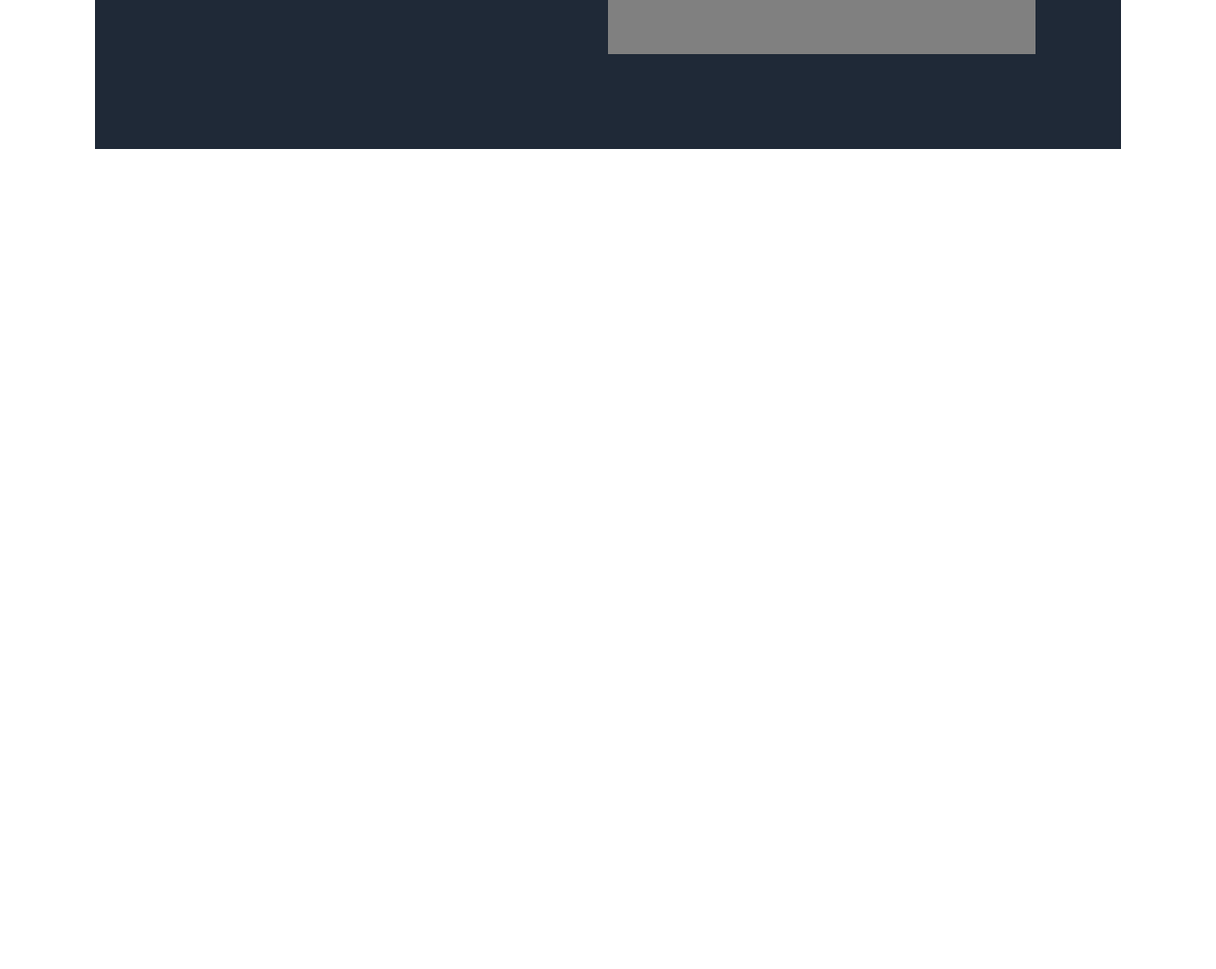
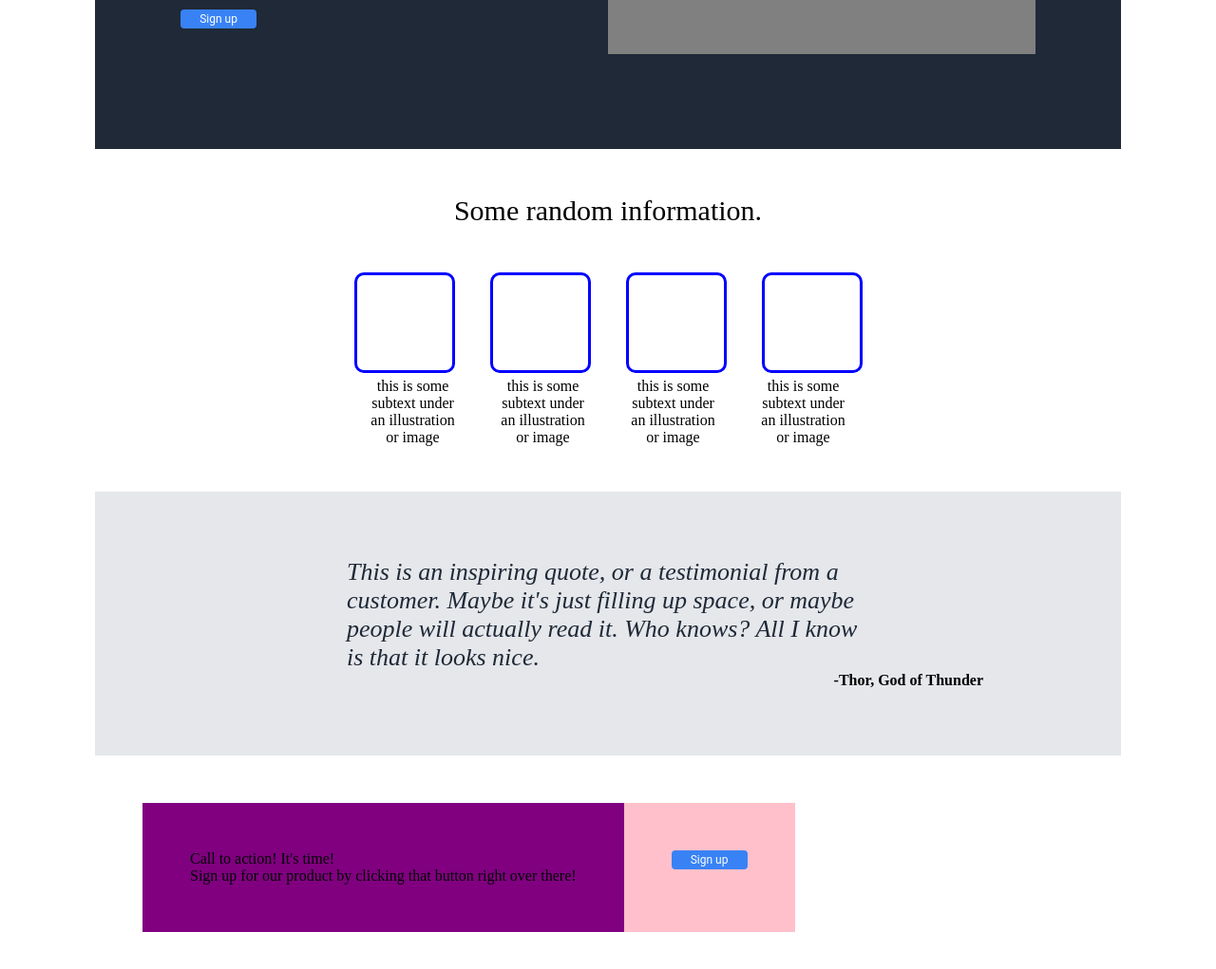
Before and after one commit to craigmasters/landing-page, a plain HTML site: page index.html in a window 1280 px wide. Shown: the part 303-1324 px from the top of the page at 95% size. Before the commit the page ends 800 px from the top, so only its background shows below. Drawn offline with Linux system fonts and the light colour scheme.

Commit message:
Add quote and boxes sections

```diff
--- a/index.html
+++ b/index.html
@@ -19,8 +19,39 @@
             <div class="title">
                 <h1>This website is awesome</h1>
                 <p class="subtext">This website has some subtext that goes here under the main title. It's a smaller font and the color is lower contrast</p>
+                <div class="button">
+                    <button>Sign up</button>
+                </div>
             </div>
             <div class="img">this is a placeholder for an image</div>
         </div>
+        <div class="information-header">Some random information.</div>
+        <div class="information">
+            <div class="box"></div>
+            <div class="box"></div>
+            <div class="box"></div>
+            <div class="box"></div>
+        </div>
+        <div class="subtext-container">
+            <div class="box-subtext">this is some subtext under an illustration or image</div>
+            <div class="box-subtext">this is some subtext under an illustration or image</div>
+            <div class="box-subtext">this is some subtext under an illustration or image</div>
+            <div class="box-subtext">this is some subtext under an illustration or image</div>
+        </div>
+        <div class="quote-container">
+            <div class="quote">This is an inspiring quote, or a testimonial from a customer. Maybe it's just filling up space, or maybe people will actually read it. Who knows? All I know is that it looks nice.</div>
+        </div>
+        <div class="signature">-Thor, God of Thunder</div>
+        <div class="cta-section">
+            <div class="cta-container-left">
+                <div class="cta-header">Call to action! It's time!</div>
+                <div class="cta-text">Sign up for our product by clicking that button right over there!</div>
+            </div>
+            <div class="cta-container-right">
+                <div class="button">
+                    <button>Sign up</button>
+                </div>
+            </div>
+        </div>
     </body>
 </html>
--- a/style.css
+++ b/style.css
@@ -8,6 +8,7 @@ body {
     margin: 0 100px;
     display: flex;
     flex-direction: column;
+    min-width: 750px;
 }
 
 .header {
@@ -41,10 +42,14 @@ ul {
     gap: 16px
   }
 
-  a {
+a {
     color: #E5E7EB;
     text-decoration: none;
   }
+
+a:hover {
+    color: red;
+}
 
 .main {
     background-color: #1F2937;
@@ -52,8 +57,6 @@ ul {
     height: 400px;
     display: flex;
     flex: 1;
-    justify-content: space-evenly;
-
 }
 
 .title {
@@ -63,7 +66,26 @@ ul {
     font-weight: bold;
     flex: 1 1 0;
     height: 30px;
+    justify-items: space-evenly;
+    display: flex;
 }
+
+button {
+    font-family: Roboto, sans-serif;
+    font-size: 12px;
+    border: none;
+    border-radius: 4px;
+    background: #3882F6;
+    color: white;
+    width: 80px;
+    height: 20px;
+  }
+
+button:hover {
+    color: #3882F6;
+    background-color: white;
+}
+
 .subtext {
     font-size: 16px;
     font-weight: lighter;
@@ -80,3 +102,109 @@ ul {
     justify-content: center;
     align-items: center;
 }
+
+.information-header {
+    font-size: 30px;
+    text-align: center;
+    padding-top: 48px
+}
+
+.information {
+    background-color: white;
+    padding-top: 32px;
+    display: flex;
+    flex: 1;
+    justify-content: center;
+    gap: 5px;
+}
+
+.box {
+    background-color: white;
+    border: solid;
+    border-color: blue;
+    padding: 50px;
+    margin: 16px 16px 5px 16px;
+    width: 100px;
+    border-radius: 10px;
+    display: flex;
+    justify-content: center;
+    gap: 52px;
+    max-width: 200px;
+  }
+
+.box:hover {
+    background-color: red;
+    border-color: black;
+}
+
+.subtext-container {
+    background-color: white;
+    display: flex;
+    flex: 1;
+    justify-content: center;
+    gap: 5px;
+    margin-bottom: 48px;
+}
+
+.box-subtext {
+    text-align: center;
+    margin: 0 16px;
+    width: 100px;
+    border-radius: 10px;
+    display: flex;
+    justify-content: center;
+    gap: 52px;
+    max-width: 200px;
+}
+
+.quote-container {
+    padding-top: 70px;
+    background-color: #E5E7EB;
+    display: flex;
+    justify-content: center;
+}
+
+.quote {
+    font-size: 26px;
+    font-style: italic;
+    color: #1F2937;
+    width: 550px;
+}
+
+.signature {
+    background-color: #E5E7EB;
+    display: flex;
+    flex: 1;
+    justify-content: end;
+    padding-right: 145px;
+    font-weight: bold;
+    padding-bottom: 70px;
+}
+
+.cta-section {
+    background-color: white;
+    margin: 50px;
+    display: flex;
+}
+
+.cta-container-left {
+    background-color: purple;
+    padding: 50px;
+}
+
+.cta-container-right {
+    background-color: pink;
+    padding: 50px;
+}
+
+.cta-container-right.button {
+    font-family: Roboto, sans-serif;
+    font-size: 12px;
+    border: none;
+    border-radius: 4px;
+    background: #3882F6;
+    color: white;
+    width: 80px;
+    height: 20px;
+    justify-content: space-around;
+  }
```
